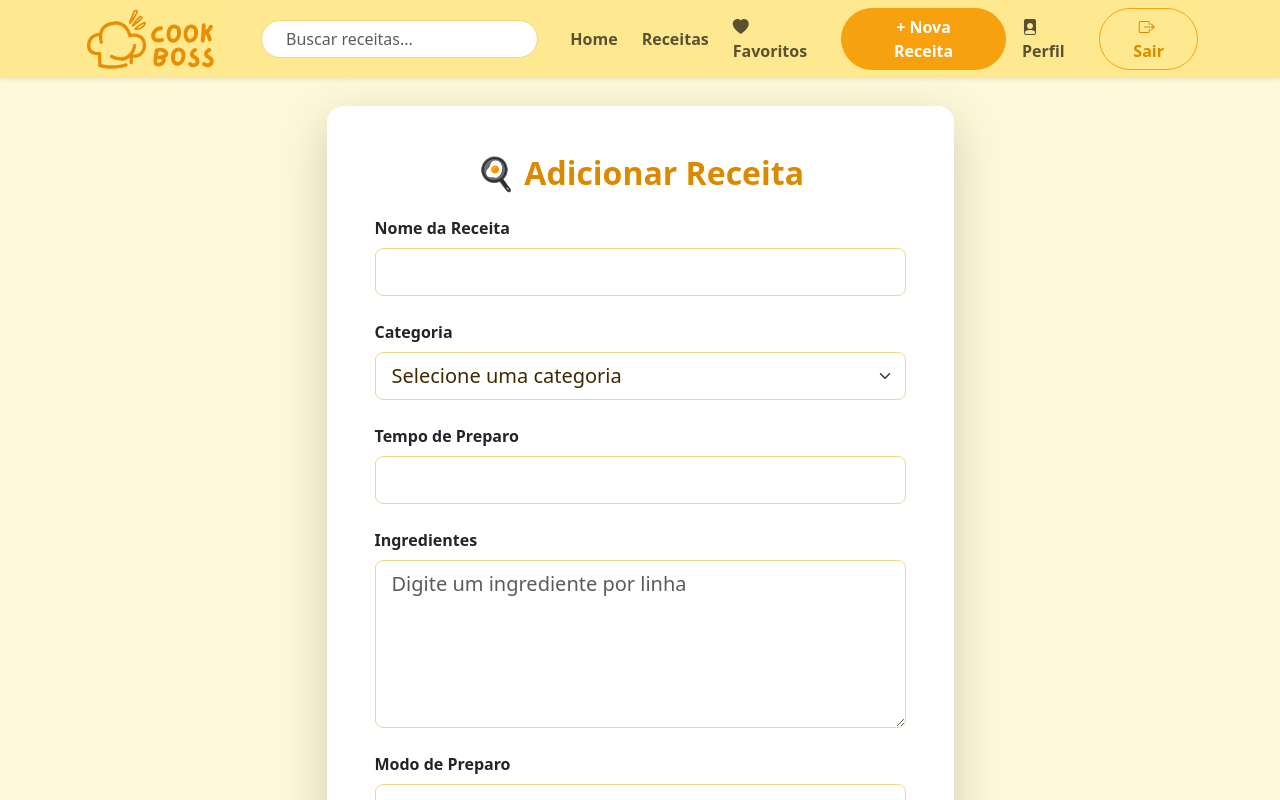
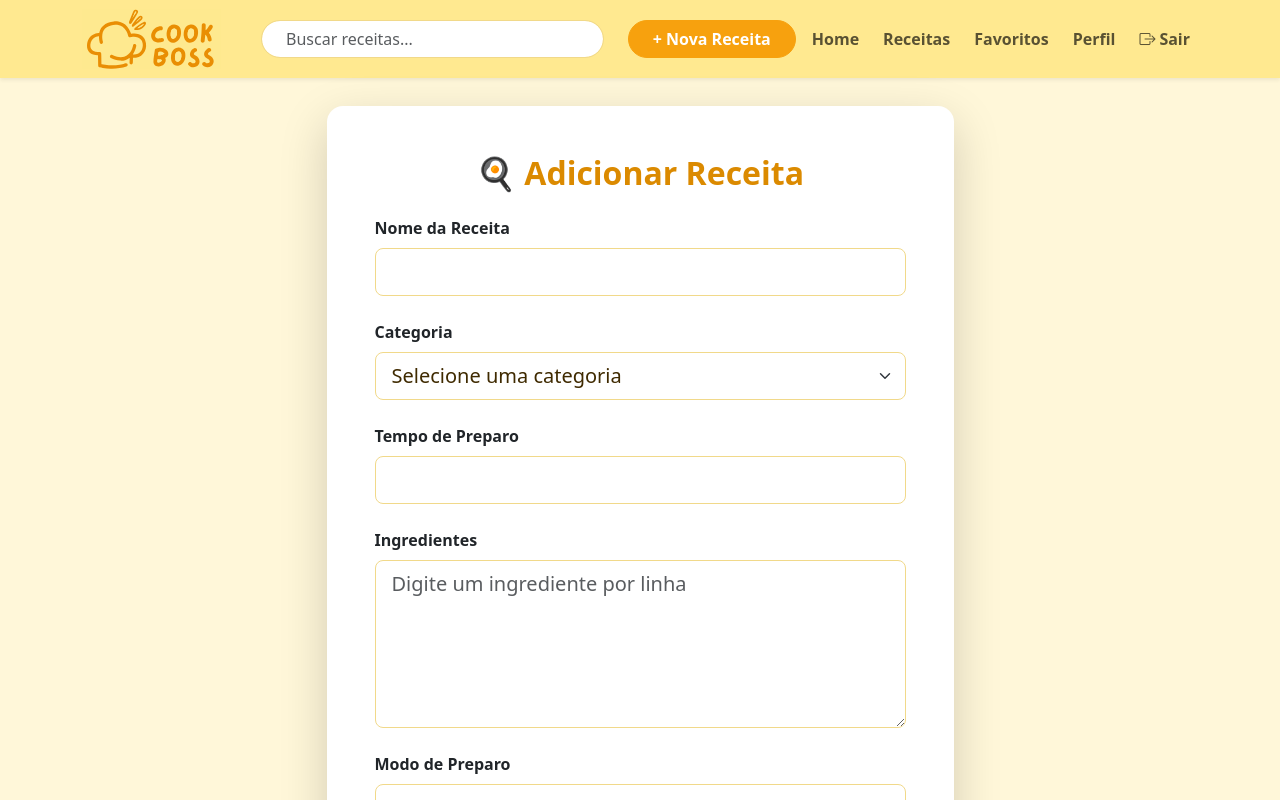
Before and after one commit to naahxlya/cookboss-main, a React (Vite) app in the folder frontend/: page /add in a window 1280 px wide. Shown: the top 800 px of the page. Built offline with nearby package versions, Linux system fonts and the light colour scheme; sample sign-in values are in the browser's storage.

Commit message:
Cookboss 1.1

```diff
--- a/frontend/src/components/Navbar.jsx
+++ b/frontend/src/components/Navbar.jsx
@@ -128,6 +128,21 @@ function Navbar({
 
           <ul className="navbar-nav align-items-lg-center gap-2">
 
+            {user && (
+
+              <li className="nav-item">
+
+                <Link
+                  className="btn btn-warning fw-bold px-4 rounded-pill"
+                  to="/add"
+                >
+                  + Nova Receita
+                </Link>
+
+              </li>
+
+            )}
+
             <li className="nav-item">
 
               <Link
@@ -159,23 +174,7 @@ function Navbar({
                   className="nav-link fw-semibold"
                   to="/favorites"
                 >
-                  <i className="bi bi-heart-fill me-1"></i>
                   Favoritos
-                </Link>
-
-              </li>
-
-            )}
-
-            {user && (
-
-              <li className="nav-item">
-
-                <Link
-                  className="btn btn-warning fw-bold px-4 rounded-pill"
-                  to="/add"
-                >
-                  + Nova Receita
                 </Link>
 
               </li>
@@ -192,7 +191,6 @@ function Navbar({
                     className="nav-link fw-semibold"
                     to="/profile"
                   >
-                    <i className="bi bi-file-person-fill me-1"></i>
                     Perfil
                   </Link>
 
@@ -202,7 +200,7 @@ function Navbar({
 
                   <button
                     type="button"
-                    className="btn btn-outline-warning rounded-pill px-4 fw-bold"
+                    className="nav-link fw-semibold"
                     onClick={handleLogout}
                   >
                     <i className="bi bi-box-arrow-right me-1"></i>
```
Also changed, not shown: 1 other file (tests, documents, lock files or other folders).
